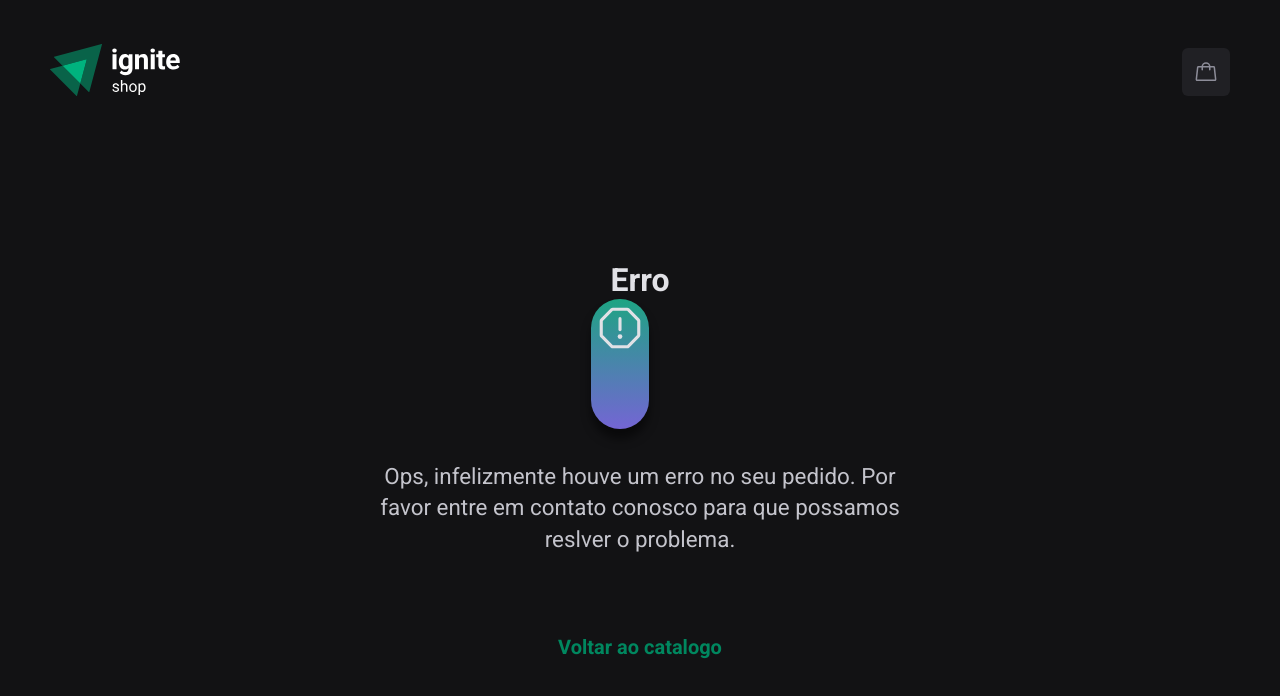
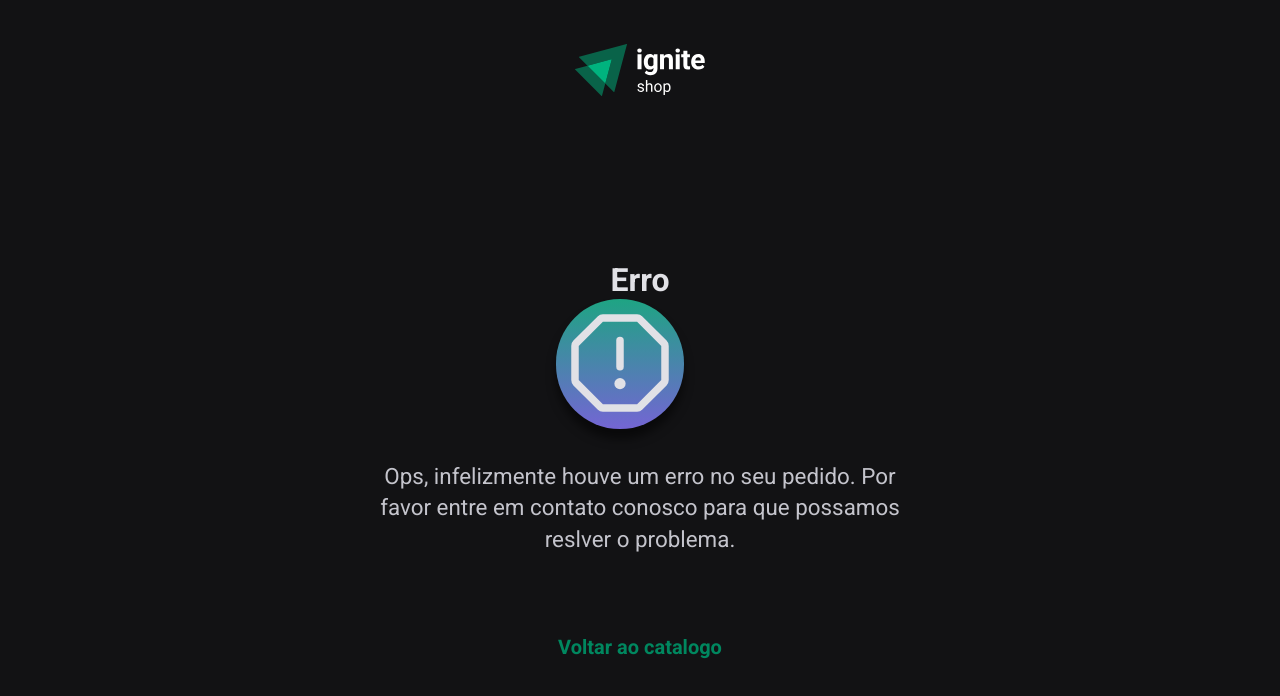
Before and after one commit to ithauront/shop-ignite, a Next.js app: page /fail in a window 1280 px wide. Shown: the top 696 px of the page. Built offline with nearby package versions, Linux system fonts and the light colour scheme.

Commit message:
final styles for success and fail page header logo in center

```diff
--- a/src/components/header.tsx
+++ b/src/components/header.tsx
@@ -4,14 +4,21 @@ import { Handbag } from "phosphor-react";
 import { useCart } from "../context/cartContext";
 import { HeaderContainer } from '../styles/components/header';
 import logo from '../assets/logo.svg'
+import { useRouter } from "next/router";
+
+
 
 function Header({ onShoppingCartClick }) {
     const { totalCartItems } = useCart()
+    const router = useRouter()
+    const isInSuccessOrFail = router.pathname === '/success' || router.pathname === '/fail'
+
     return (
-        <HeaderContainer>
+        <HeaderContainer className={isInSuccessOrFail ? 'isInSuccessOrFail' : ''}>
             <Link className='imgContainer' href="/" passHref>
                 <Image className="logo" src={logo} alt="logo" />
             </Link>
+            {!isInSuccessOrFail && (
                 <div className='cartIconWrapper'>
                     <button onClick={onShoppingCartClick}>
                         <Handbag size={24} />
@@ -20,6 +27,8 @@ function Header({ onShoppingCartClick }) {
                         )}
                     </button>
                 </div>
+            )}
+
         </HeaderContainer>
     );
 }
--- a/src/pages/fail.tsx
+++ b/src/pages/fail.tsx
@@ -18,7 +18,7 @@ export default function Success() {
             <SuccessContainer>
                 <h1>Erro</h1>
                 <ImageContainerSuccess>
-                    <WarningOctagon size={50} />
+                    <WarningOctagon size={120} />
                 </ImageContainerSuccess>
 
                 <p>
--- a/src/styles/components/header.ts
+++ b/src/styles/components/header.ts
@@ -42,5 +42,9 @@ export const HeaderContainer = styled('header', {
         borderRadius: '50%',
         padding: '2px 6px',
         fontSize: '12px',
-      }
+      },
+      // I made a contidional class to alter the justify contntent to center on the success or fail page.
+      '&.isInSuccessOrFail': {
+        justifyContent: 'center',
+    }
     })
```
Lines whose indentation alone changed are shown as unchanged.
